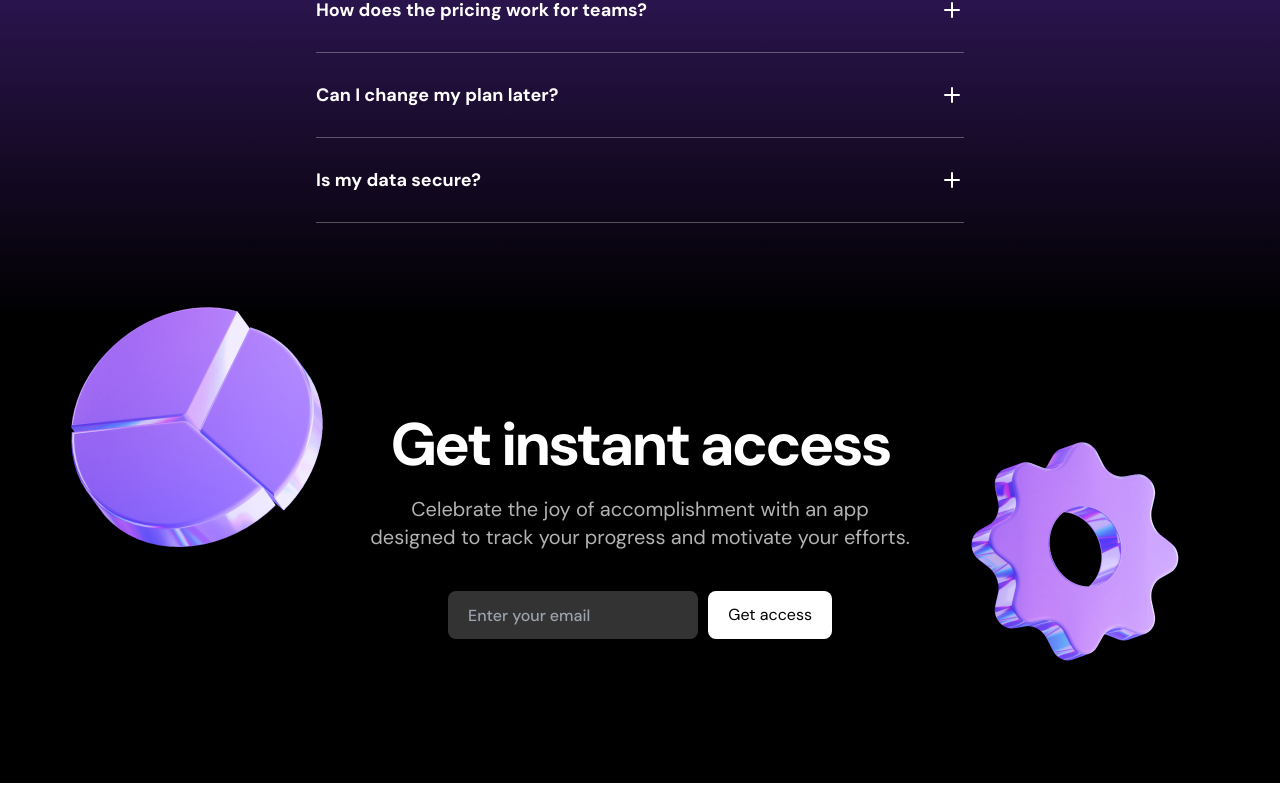
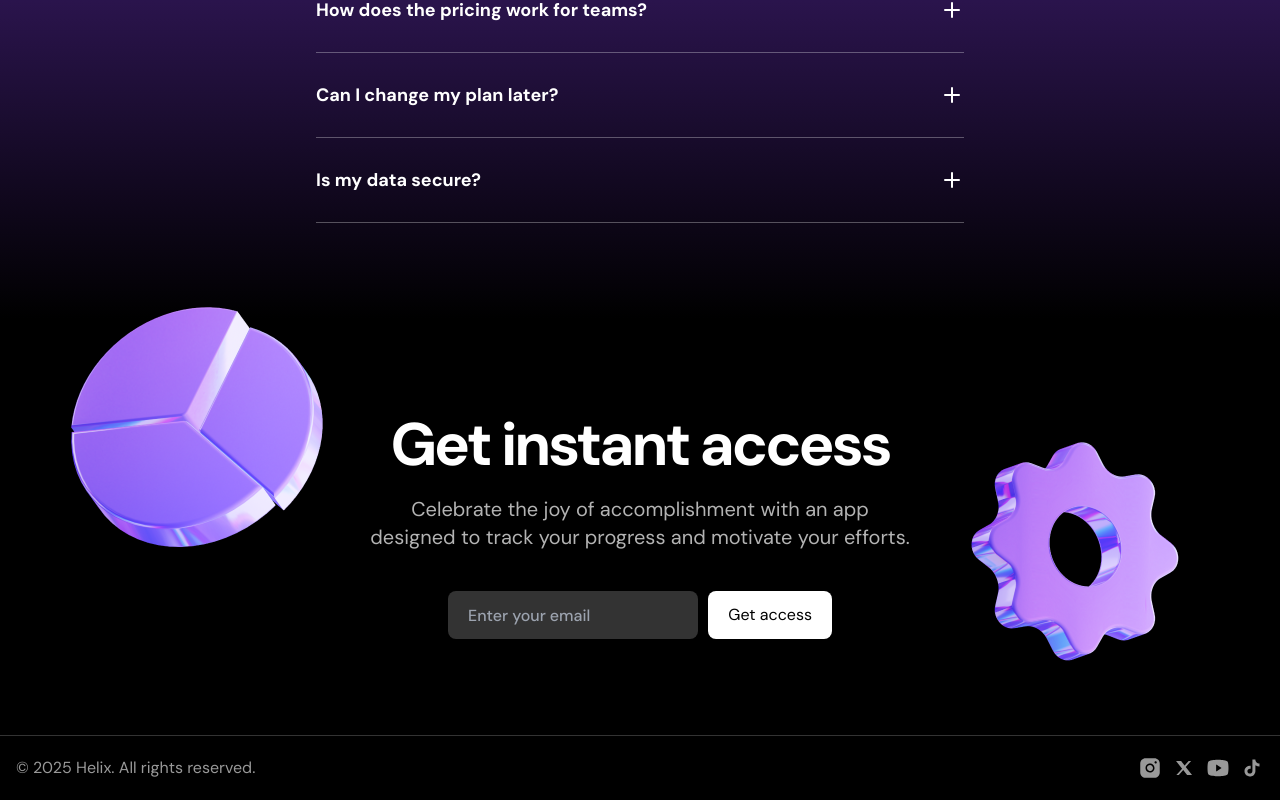
Before and after one commit to MaheshMoholkar/landing-page-two, a Next.js app: page / in a window 1280 px wide. Shown: the part 3287-4087 px from the top of the page. Built offline with nearby package versions, Linux system fonts and the light colour scheme.

Commit message:
add footer

```diff
--- a/src/components/CallToAction.tsx
+++ b/src/components/CallToAction.tsx
@@ -6,7 +6,7 @@ import Image from "next/image";
 
 export const CallToAction = () => {
   return (
-    <div className="bg-black text-white py-[72px] sm:py-24 text-center">
+    <div className="bg-black text-white py-[72px] sm:py-24 text-center overflow-x-clip">
       <div className="container max-w-xl relative">
         <Image
           src={Helix2Image}
@@ -25,11 +25,11 @@ export const CallToAction = () => {
           Celebrate the joy of accomplishment with an app designed to track your
           progress and motivate your efforts.
         </p>
-        <form className="mt-10 flex flex-col gap-2.5 max-w-sm mx-auto sm:flex-row h-24">
+        <form className="mt-10 flex flex-col gap-2.5 max-w-sm mx-auto sm:flex-row">
           <input
             type="email"
             placeholder="Enter your email"
-            className="bg-white/20 rounded-lg px-5 font-medium placeholder:text-[#9CA3AF] flex-1 h-12"
+            className="bg-white/20 rounded-lg px-5 font-medium placeholder:text-[#9CA3AF] sm:flex-1 h-12"
           />
           <button
             className="bg-white text-black h-12 rounded-lg px-5"
--- a/src/components/Footer.tsx
+++ b/src/components/Footer.tsx
@@ -1,3 +1,32 @@
+import InstaIcon from "@/assets/icons/insta.svg";
+import XIcon from "@/assets/icons/x-social.svg";
+import YoutubeIcon from "@/assets/icons/youtube.svg";
+import TiktokIcon from "@/assets/icons/tiktok.svg";
+
 export const Footer = () => {
-  return null;
+  return (
+    <footer className="py-5 bg-black text-white/60 border-t border-white/20">
+      <div className="container">
+        <div className="flex flex-col gap-4 sm:flex-row sm:justify-between">
+          <div className="text-center">
+            &copy; 2025 Helix. All rights reserved.
+          </div>
+          <ul className="flex justify-center gap-2.5">
+            <li>
+              <InstaIcon />
+            </li>
+            <li>
+              <XIcon />
+            </li>
+            <li>
+              <YoutubeIcon />
+            </li>
+            <li>
+              <TiktokIcon />
+            </li>
+          </ul>
+        </div>
+      </div>
+    </footer>
+  );
 };
```
